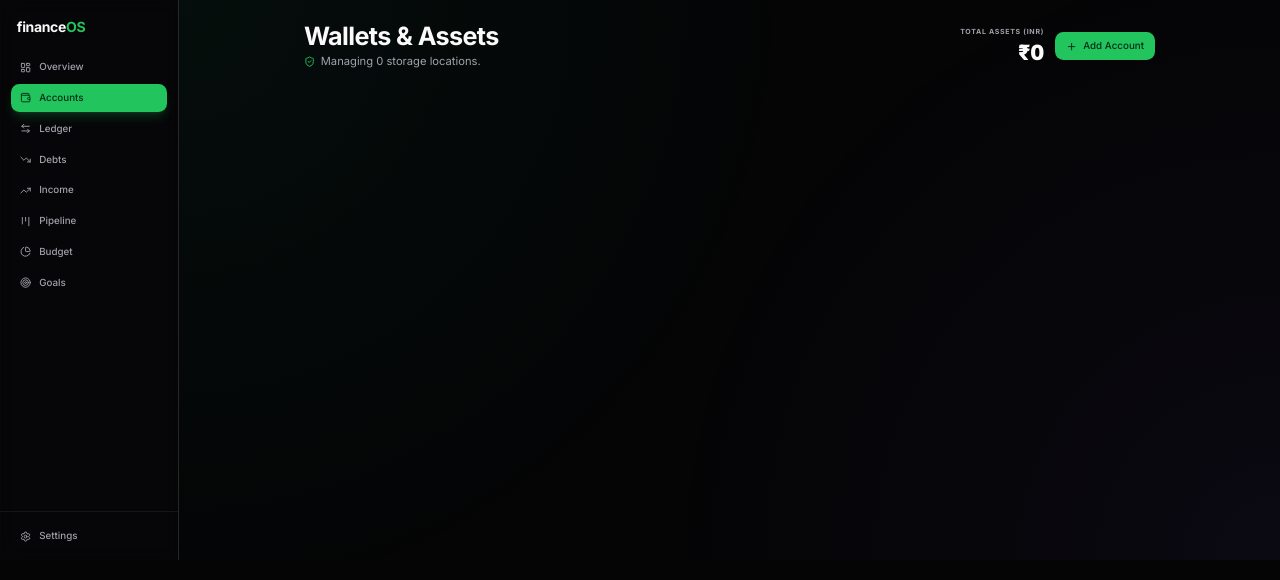
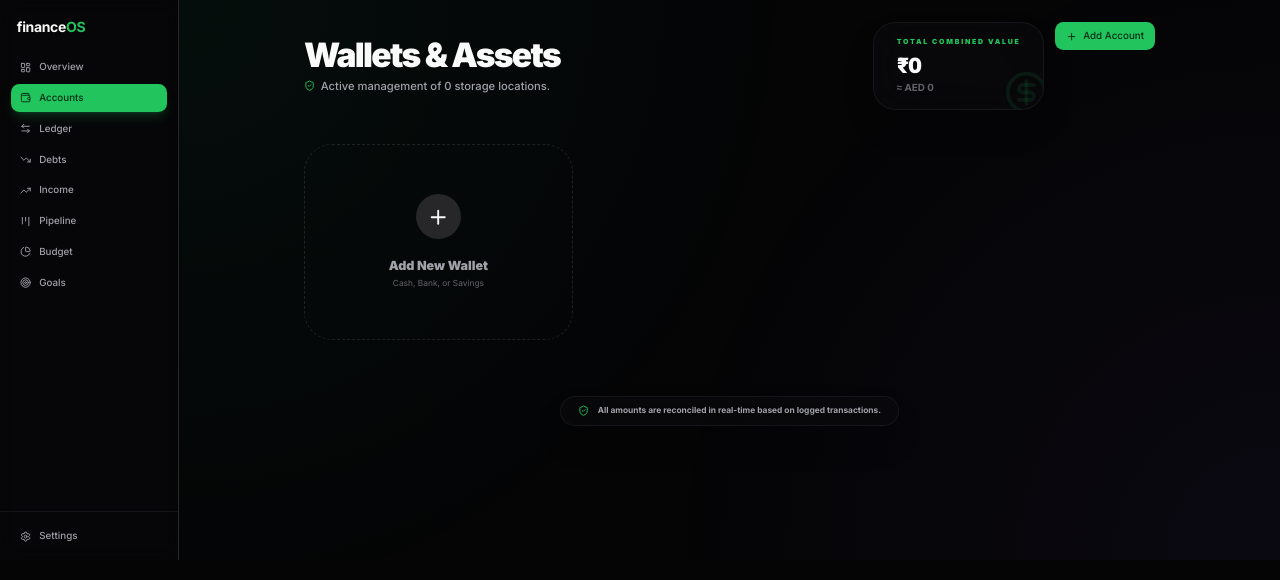
Before and after one commit to Fazilfazi991/financial-dashboard-fazil, a Next.js app: page /accounts in a window 1280 px wide. Shown: the top 580 px of the page. Built offline with nearby package versions, Linux system fonts and the light colour scheme.

Commit message:
style: premium overhaul for Wallets & Assets page

```diff
--- a/app/accounts/page.tsx
+++ b/app/accounts/page.tsx
@@ -7,10 +7,10 @@ import {
   Wallet,
   PiggyBank,
   ArrowDownLeft,
-  MoreHorizontal,
-  CreditCard,
-  Banknote,
-  ShieldCheck
+  ShieldCheck,
+  LayoutGrid,
+  ArrowRightLeft,
+  CircleDollarSign
 } from "lucide-react";
 import { motion } from "framer-motion";
 import { useEffect, useState } from "react";
@@ -55,92 +55,122 @@ export default function AccountsPage() {
     return sum + (a.currency === 'INR' ? bal : bal * settings.aedToInr);
   }, 0);
 
+  const totalInAED = totalInINR / settings.aedToInr;
+
   return (
-    <div className="space-y-8 pb-32">
-      <div className="flex flex-col sm:flex-row justify-between items-start sm:items-center gap-6">
+    <div className="space-y-12 pb-32">
+      {/* Header & Asset Summary */}
+      <div className="flex flex-col lg:flex-row justify-between items-start lg:items-center gap-8">
         <div>
-          <h1 className="text-4xl font-bold tracking-tight">Wallets & Assets</h1>
-          <p className="text-muted-foreground mt-1 flex items-center gap-2">
+          <h1 className="text-5xl font-black tracking-tighter">Wallets & Assets</h1>
+          <p className="text-muted-foreground mt-2 flex items-center gap-2 font-medium">
             <ShieldCheck className="w-4 h-4 text-primary" />
-            Managing {accounts.length} storage locations.
+            Active management of {accounts.length} storage locations.
           </p>
         </div>
-        <div className="flex items-center justify-between w-full sm:w-auto gap-4">
-          <div className="text-left sm:text-right">
-            <div className="text-[10px] font-bold text-muted-foreground uppercase tracking-widest mb-1">Total Assets (INR)</div>
-            <div className="text-3xl font-black tabular">{formatCurrency(totalInINR, 'INR')}</div>
+
+        <div className="flex flex-col sm:flex-row gap-4 w-full sm:w-auto">
+          <div className="glass px-8 py-5 rounded-[2rem] border-primary/20 bg-primary/5 min-w-[240px] relative overflow-hidden group">
+            <div className="text-[10px] font-black text-primary uppercase tracking-[0.25em] mb-2">Total Combined Value</div>
+            <div className="text-3xl font-black tabular tracking-tighter">{formatCurrency(totalInINR, 'INR')}</div>
+            <div className="text-sm font-bold text-muted-foreground mt-1 opacity-60">≈ {fmtAED(totalInAED)}</div>
+            <CircleDollarSign className="absolute -bottom-2 -right-2 w-16 h-16 text-primary/10 group-hover:scale-110 transition-transform duration-500" />
           </div>
           <AccountDialog />
         </div>
       </div>
 
-      <div className="grid grid-cols-1 md:grid-cols-2 lg:grid-cols-3 gap-6">
+      {/* Wallets Grid */}
+      <div className="grid grid-cols-1 md:grid-cols-2 xl:grid-cols-3 gap-8">
         {accounts.map((account, index) => {
           const balance = getAccountBalance(account.id);
           const Icon = ICON_MAP[account.icon || ''] || Wallet;
-          const isReceivable = account.type === 'receivable';
+          const isINR = account.currency === 'INR';
 
           return (
             <motion.div
               key={account.id}
-              initial={{ opacity: 0, scale: 0.95 }}
-              animate={{ opacity: 1, scale: 1 }}
+              initial={{ opacity: 0, y: 20 }}
+              animate={{ opacity: 1, y: 0 }}
               transition={{ delay: index * 0.1 }}
-              className={cn(
-                "glass p-8 rounded-[2.5rem] relative group overflow-hidden border-t-4",
-                isReceivable ? "bg-primary/5 border-primary" : ""
-              )}
-              style={{ borderTopColor: isReceivable ? undefined : account.color }}
+              className="relative group h-[280px]"
             >
-              <div className="flex justify-between items-start mb-8">
               <div
-                  className="w-14 h-14 rounded-2xl flex items-center justify-center"
+                className="absolute inset-0 rounded-[2.5rem] blur-2xl opacity-0 group-hover:opacity-20 transition-opacity duration-500"
+                style={{ backgroundColor: account.color }}
+              />
+
+              <div className="relative h-full glass rounded-[2.5rem] p-10 flex flex-col justify-between overflow-hidden border-white/5 hover:border-white/20 transition-all duration-500 hover:-translate-y-2">
+                <div className="flex justify-between items-start">
+                  <div className="flex gap-4">
+                    <div
+                      className="w-14 h-14 rounded-2xl flex items-center justify-center shadow-inner"
                       style={{ backgroundColor: `${account.color}15`, color: account.color }}
                     >
                       <Icon className="w-7 h-7" />
                     </div>
-                <div className="flex gap-2">
-                  {account.tag && (
-                    <span className={cn(
-                      "px-3 py-1 rounded-full text-[10px] font-black uppercase tracking-widest",
-                      isReceivable ? "bg-primary text-primary-foreground" : "bg-secondary text-muted-foreground"
-                    )}>
-                      {account.tag}
+                    <div>
+                      <div className="text-[10px] font-black text-muted-foreground uppercase tracking-[0.2em]">{account.institution}</div>
+                      <h3 className="text-xl font-black mt-1">{account.name}</h3>
+                    </div>
+                  </div>
+                  <div className="flex flex-col items-end gap-2">
+                    <span className="px-3 py-1 bg-secondary text-[10px] font-black uppercase tracking-widest rounded-full border border-white/5">
+                      {account.tag || account.type}
                     </span>
-                  )}
                     <button
                       onClick={() => { if(confirm(`Remove ${account.name}?`)) deleteAccount(account.id) }}
-                    className="p-2 rounded-xl bg-secondary opacity-0 group-hover:opacity-100 transition-all hover:bg-destructive hover:text-white"
+                      className="p-2 rounded-xl text-muted-foreground hover:text-destructive transition-colors opacity-0 group-hover:opacity-100"
                     >
                       <Plus className="w-4 h-4 rotate-45" />
                     </button>
                   </div>
                 </div>
 
+                <div className="space-y-4">
                   <div className="space-y-1">
-                <div className="text-[10px] font-bold text-muted-foreground uppercase tracking-[0.2em]">{account.institution}</div>
-                <h3 className="text-xl font-black">{account.name}</h3>
+                    <div className="text-4xl font-black tabular tracking-tighter">
+                      {isINR ? formatCurrency(balance, 'INR') : fmtAED(balance)}
                     </div>
-
-              <div className="mt-8 pt-8 border-t border-white/5">
-                <div className="text-3xl font-black tabular">
-                  {account.currency === 'INR' ? formatCurrency(balance, 'INR') : fmtAED(balance)}
+                    <div className="text-sm font-bold text-muted-foreground opacity-50 flex items-center gap-2">
+                      <ArrowRightLeft className="w-3 h-3" />
+                      {isINR ? fmtAED(toAED(balance)) : formatCurrency(balance * settings.aedToInr, 'INR')}
                     </div>
-                <div className="text-sm font-bold text-muted-foreground mt-1">
-                  {account.currency === 'INR' ? fmtAED(toAED(balance)) : formatCurrency(balance * settings.aedToInr, 'INR')}
                   </div>
                 </div>
 
-              {isReceivable && (
-                <button className="w-full mt-8 py-4 bg-primary text-primary-foreground rounded-2xl font-black uppercase tracking-widest text-xs hover:scale-[1.02] transition-all shadow-lg shadow-primary/20">
-                  Mark Received
-                </button>
-              )}
-
-              <div className="absolute bottom-0 right-0 w-32 h-32 bg-primary/5 blur-3xl rounded-full -mb-16 -mr-16 pointer-events-none" />
+                {/* Abstract Card Background Pattern */}
+                <div className="absolute top-0 right-0 p-4 opacity-5 pointer-events-none">
+                  <LayoutGrid className="w-24 h-24 rotate-12" />
+                </div>
+                <div className="absolute bottom-0 right-0 w-32 h-32 blur-3xl rounded-full pointer-events-none opacity-10" style={{ backgroundColor: account.color }} />
+              </div>
             </motion.div>
           );
         })}
+
+        {/* Add Wallet Placeholder */}
+        <AccountDialog>
+          <motion.div
+            initial={{ opacity: 0 }}
+            animate={{ opacity: 1 }}
+            className="h-[280px] rounded-[2.5rem] border-2 border-dashed border-white/10 flex flex-col items-center justify-center text-center group cursor-pointer hover:border-primary/50 hover:bg-primary/5 transition-all duration-500"
+          >
+            <div className="w-16 h-16 rounded-full bg-secondary flex items-center justify-center mb-6 group-hover:scale-110 group-hover:bg-primary/20 group-hover:text-primary transition-all duration-500">
+              <Plus className="w-8 h-8" />
+            </div>
+            <h3 className="text-lg font-black text-muted-foreground group-hover:text-foreground transition-colors">Add New Wallet</h3>
+            <p className="text-xs text-muted-foreground/60 mt-1">Cash, Bank, or Savings</p>
+          </motion.div>
+        </AccountDialog>
+      </div>
+
+      {/* Quick Security/Status Note */}
+      <div className="flex justify-center pt-8">
+        <div className="glass px-6 py-3 rounded-full flex items-center gap-3 text-xs font-bold text-muted-foreground">
+          <ShieldCheck className="w-4 h-4 text-primary" />
+          All amounts are reconciled in real-time based on logged transactions.
+        </div>
       </div>
     </div>
   );
```
Lines whose indentation alone changed are shown as unchanged.
